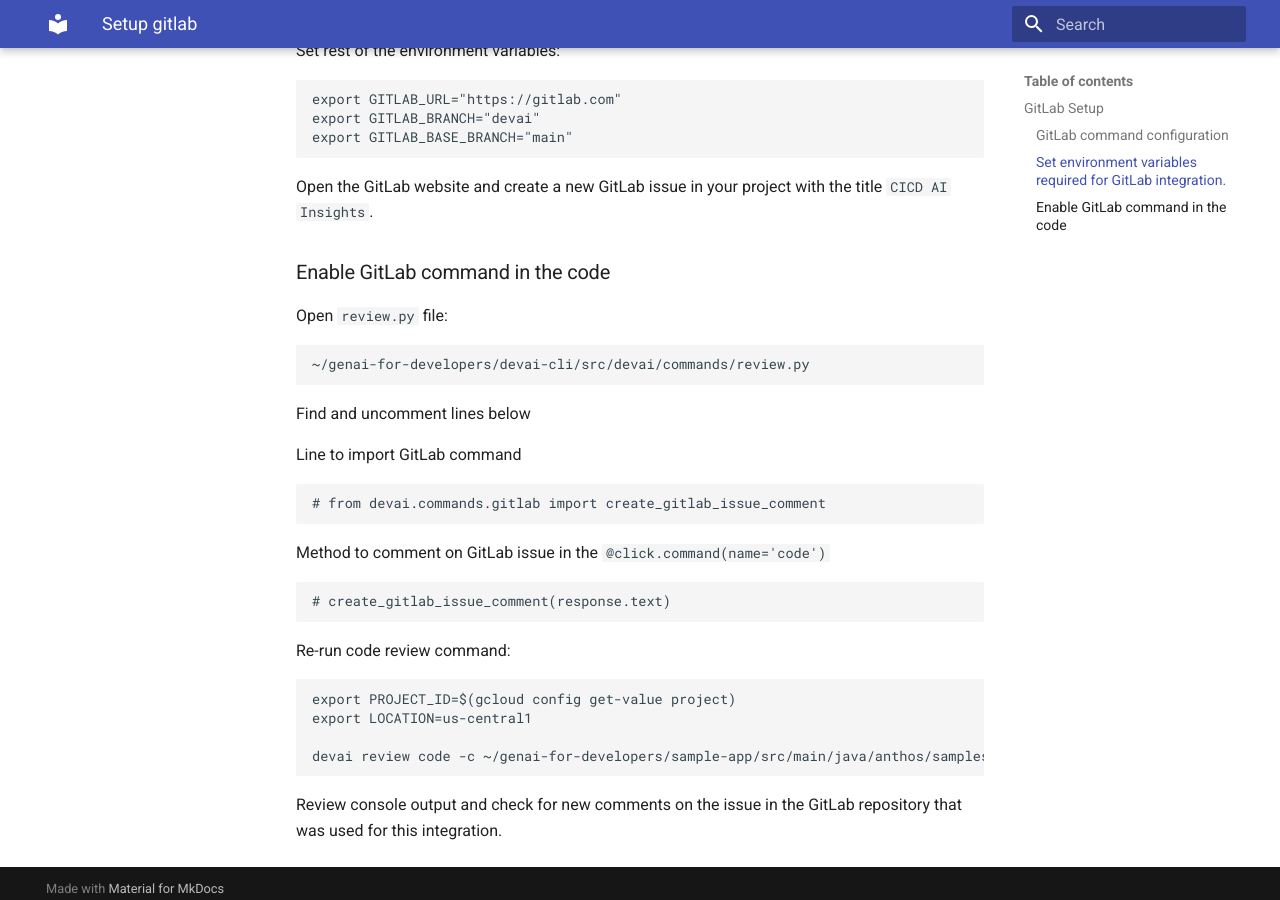
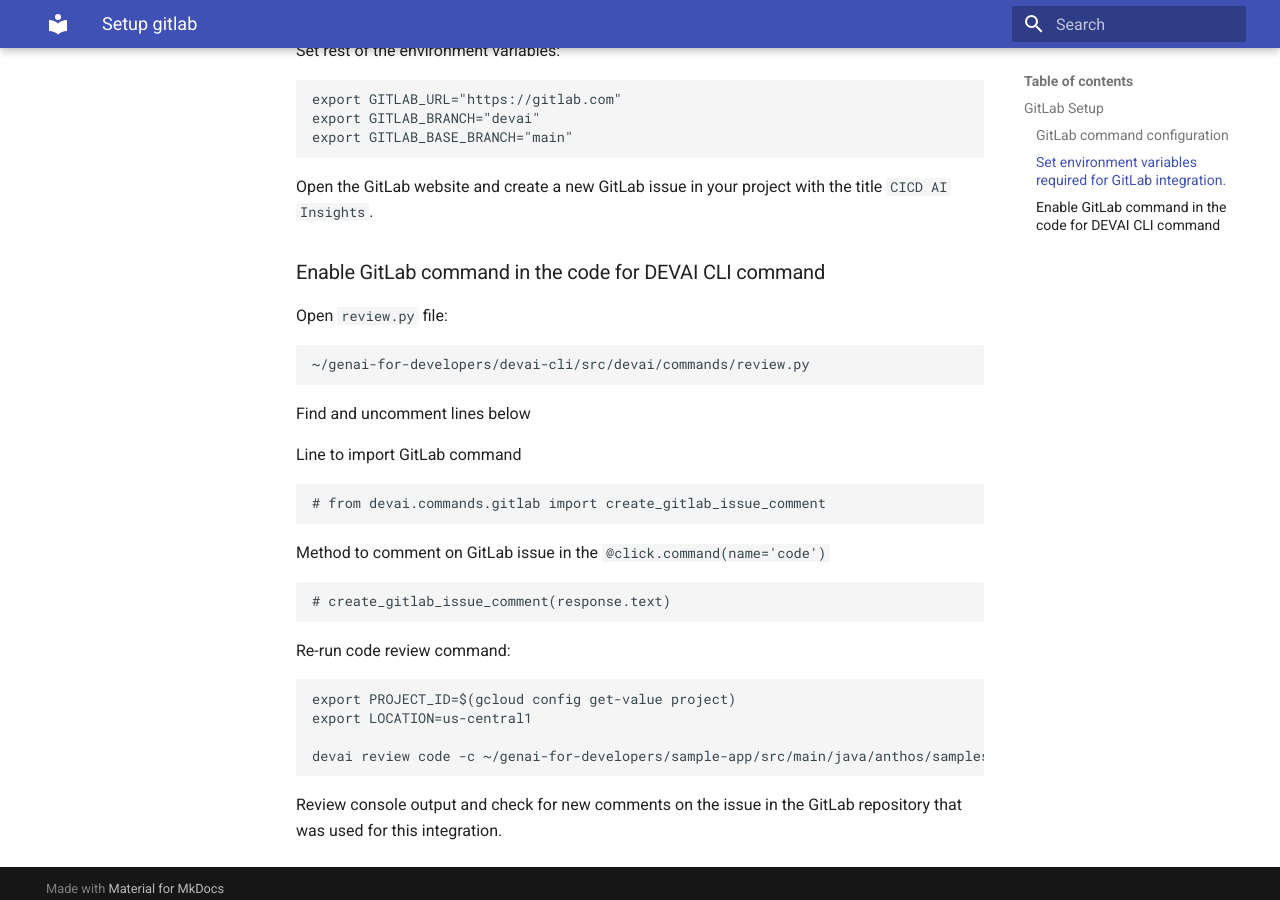
Before and after one commit to GoogleCloudPlatform/genai-for-developers, an MkDocs documentation site: the page built from docs/tutorials/setup-gitlab.md, in a window 1280 px wide and 900 px high, scrolled down 886 px. Built offline with MkDocs 1.6.1 and Material for MkDocs 9.7.7, drawn with Linux system fonts in a browser that asks for light colours.

Commit message:
cli docs update

````diff
--- a/docs/tutorials/setup-gitlab.md
+++ b/docs/tutorials/setup-gitlab.md
@@ -37,7 +37,7 @@
 
 Open the GitLab website and create a new GitLab issue in your project with the title `CICD AI Insights`.
 
-### Enable GitLab command in the code
+### Enable GitLab command in the code for DEVAI CLI command
 
 Open `review.py` file:
 ```
````
Also changed, not shown: docs/tutorials/setup-github.md (+1 -1 lines), docs/tutorials/setup-jira.md (+1 -1 lines).
